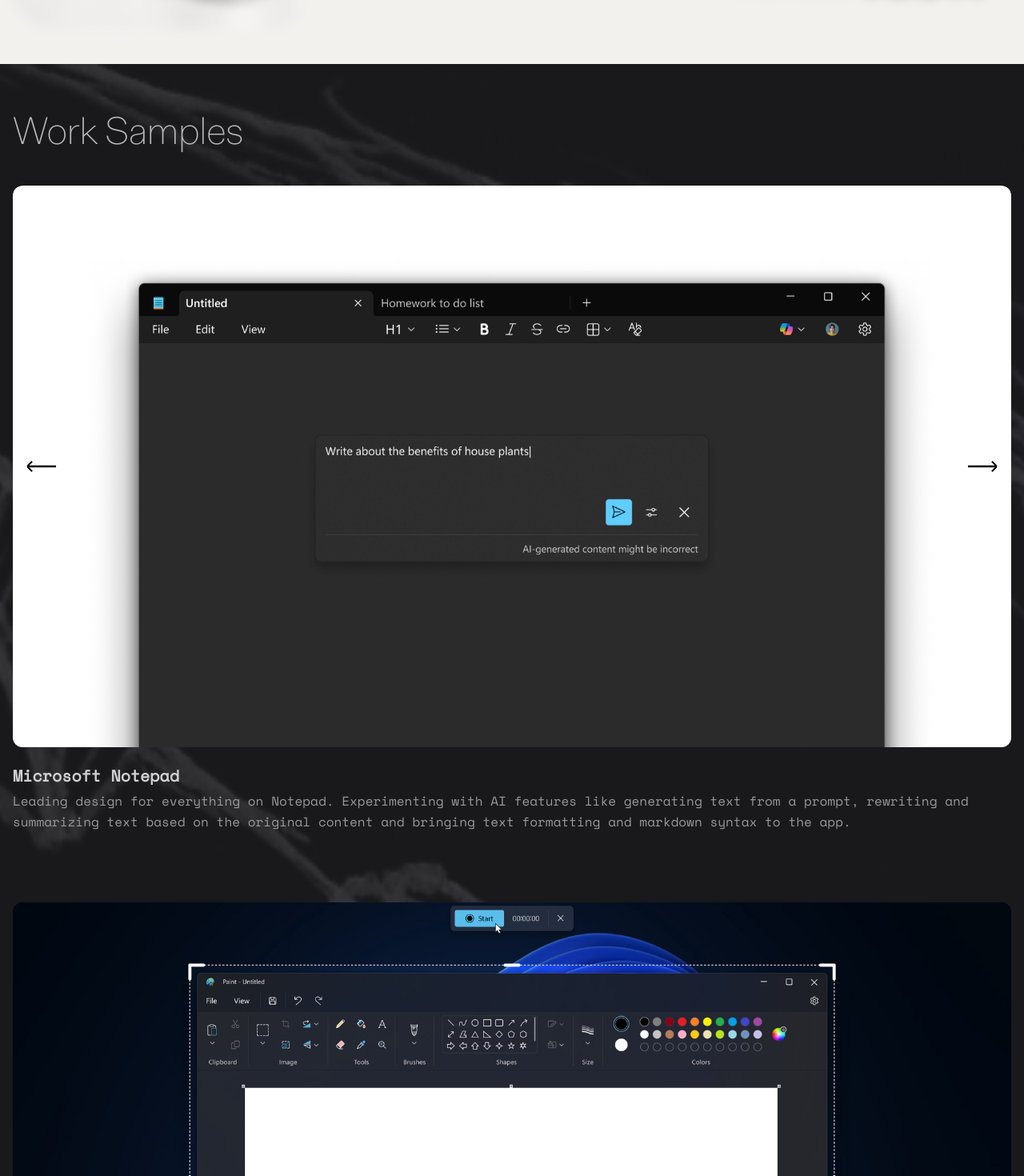
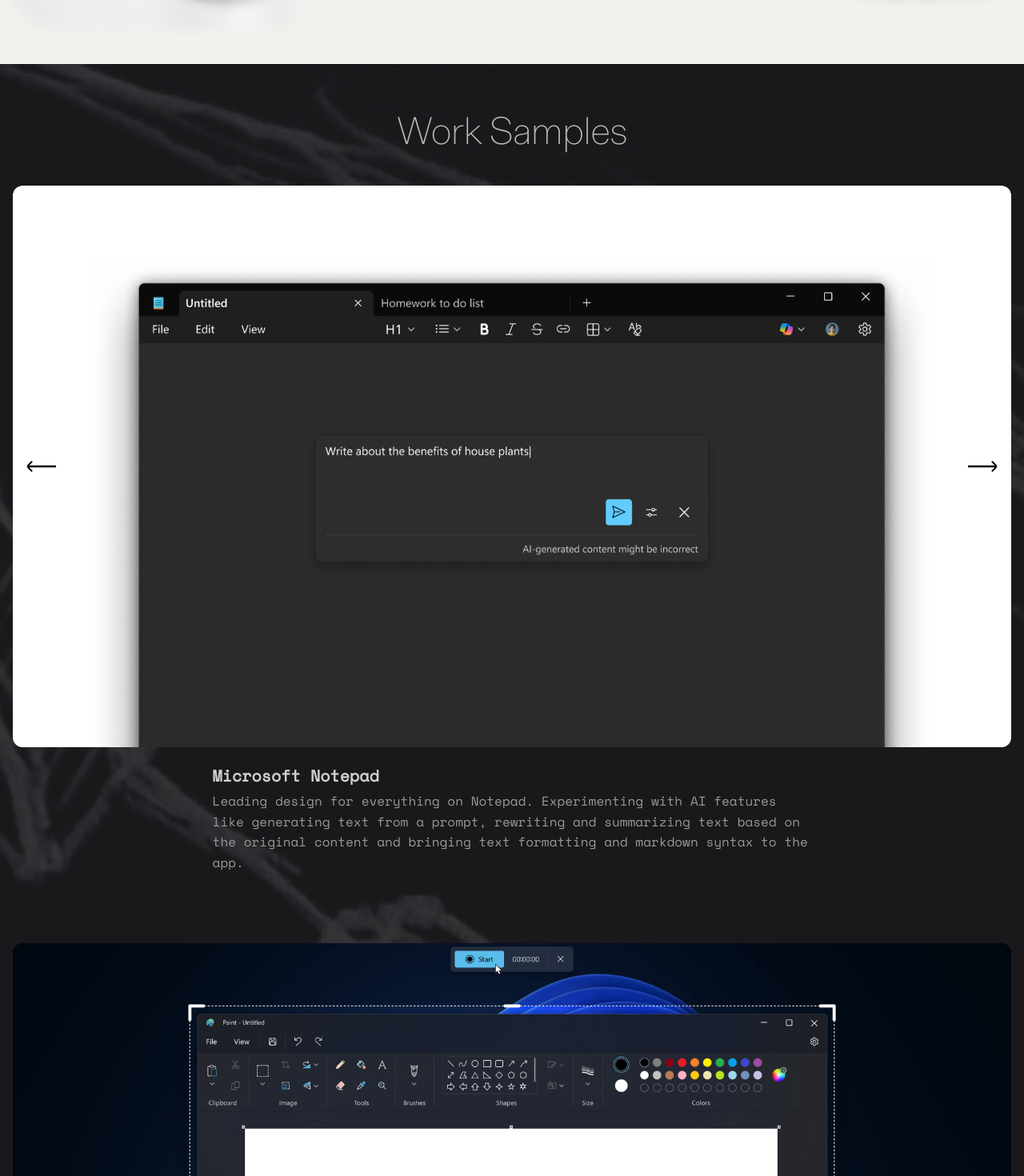
Before and after one commit to matthieuchaminade/Portfolio, a Next.js app: page / in a window 1280 px wide. Shown: the part 720-2190 px from the top of the page at 80% size. Built offline with nearby package versions, Linux system fonts and the light colour scheme.

Commit message:
Center Work Samples, center project card body, project copy updates

```diff
--- a/src/app/components/MyProjects.tsx
+++ b/src/app/components/MyProjects.tsx
@@ -62,7 +62,7 @@
         }}
       >
         <h2
-          className="font-title tracking-tight mb-2 text-left w-full"
+          className="font-title tracking-tight mb-2 w-full text-center"
           style={{
             color: "#B9B9BB",
             fontSize: "3rem",
--- a/src/app/components/ProjectCard.tsx
+++ b/src/app/components/ProjectCard.tsx
@@ -206,7 +206,16 @@
       </div>
 
       <div style={{ padding: "24px 0", width: "100%" }}>
-        <div className="text-left w-full font-bodymono" style={{ color: '#99989A', fontSize: '1rem', lineHeight: '1.6' }}>
+        <div
+          className="text-left w-full font-bodymono"
+          style={{
+            color: "#99989A",
+            fontSize: "1rem",
+            lineHeight: "1.6",
+            maxWidth: "60%",
+            margin: "0 auto",
+          }}
+        >
           <div className="mb-4">
             <span
               className="font-bold"
```
